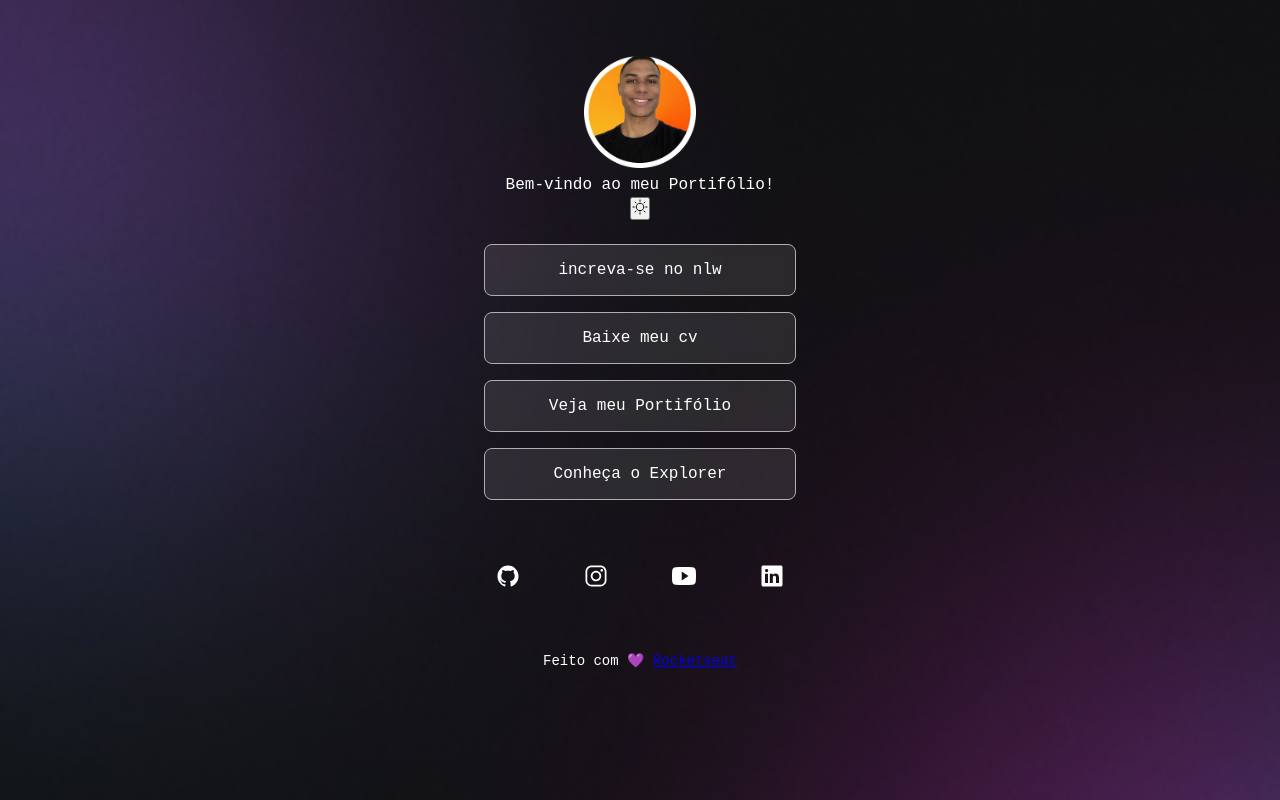
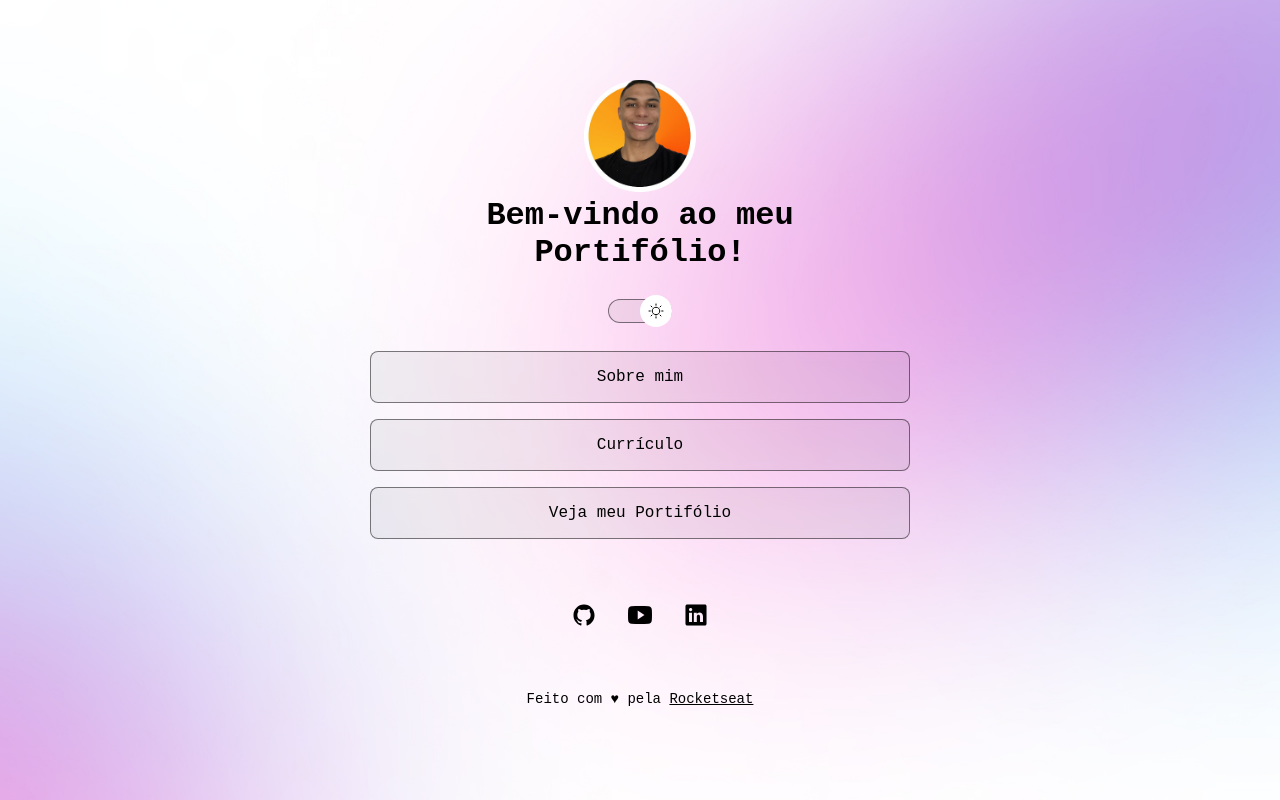
Before and after one commit to marckosalks/For-me, a plain HTML site: page index.html in a window 1280 px wide. Drawn offline with nearby package versions, Linux system fonts and the light colour scheme.

Commit message:
versão final

```diff
--- a/index.html
+++ b/index.html
@@ -1,67 +1,70 @@
 <!DOCTYPE html>
-<html lang="pt">
+<html lang="pt-br" class="light">
 
 <head>
-    <meta charset="UTF-8">
-    <meta name="viewport" content="width=device-width, initial-scale=1.0">
-    <link rel="stylesheet" href="./styles.css">
-    <link rel="preconnect" href="https://fonts.googleapis.com">
-    <link rel="preconnect" href="https://fonts.gstatic.com" crossorigin>
-    <link rel="preconnect" href="https://fonts.googleapis.com">
-    <link rel="preconnect" href="https://fonts.gstatic.com" crossorigin>
+    <link rel="preconnect" href="https://fonts.googleapis.com" />
+    <link rel="preconnect" href="https://fonts.gstatic.com" crossorigin />
+    <link href="https://fonts.googleapis.com/css2?family=Inter:wght@400;500&display=swap" rel="stylesheet" />
     <link href="https://fonts.googleapis.com/css2?family=JetBrains+Mono:wght@100;300;400;700;800&display=swap"
         rel="stylesheet">
-    <title>Portifólio</title>
+    <link rel="stylesheet" href="./styles.css">
+    <meta charset="UTF-8" />
+    <meta http-equiv="X-UA-Compatible" content="IE=edge" />
+    <meta name="viewport" content="width=device-width, initial-scale=1.0" />
+    <title>Apresentação</title>
 </head>
 
 <body>
-    <main id="container">
-        <div id="perfil">
+    <div id="container">
+        <div id="profile">
             <img id="image-perfil" src="./assets/light.png" alt="foto de Marcos Sales">
             <h1>Bem-vindo ao meu Portifólio!</h1>
-            <div class="switch">
-                <button id="buttonTheme">
-                    <img src="./assets/sun.svg" alt="darkMod">
-                </button>
         </div>
 
+        <div id="switch" onclick="toggleMode()">
+            <button></button>
+            <span></span>
+        </div>
 
-            <section class="links">
         <ul>
             <li>
-                        <a href="#">increva-se no nlw </a>
+                <a
+                    href="https://www.canva.com/design/DAFnxyXmMt8/RUHUvLw2KMUsDW25mW-vnw/watch?utm_content=DAFnxyXmMt8&utm_campaign=designshare&utm_medium=link&utm_source=publishsharelink">Sobre
+                    mim</a>
             </li>
+
             <li>
-                        <a href="#">Baixe meu cv</a>
+                <a
+                    href="https://www.canva.com/design/DAFmRzEcgMs/FTm1DnKNvnojR4CgfQk-lA/view?utm_content=DAFmRzEcgMs&utm_campaign=designshare&utm_medium=link&utm_source=publishsharelink">Currículo</a>
             </li>
+
             <li>
                 <a target="_blank" href="https://portifolimsales.netlify.app/">Veja meu Portifólio</a>
             </li>
-                    <li>
-                        <a href="#">Conheça o Explorer</a>
-                    </li>
+
         </ul>
-            </section>
-            <div class="social-midias">
-                <a href="#">
-                    <img src="./assets/GitHub.svg" alt="GitHub">
+        <div id="social-links">
+            <a href="https://github.com/marckosalks" target="_blank">
+                <ion-icon name="logo-github"></ion-icon>
             </a>
-                <a href="#">
-                    <img src="./assets/Instagram.svg" alt="Instagram">
+
+            <a href="https://youtube.com/maykbrito" target="_blank">
+                <ion-icon name="logo-youtube"></ion-icon>
             </a>
-                <a href="#">
-                    <img src="./assets/YouTube.svg" alt="YouTube">
-                </a>
-                <a href="#">
-                    <img src="./assets/LinkedIn.svg" alt="LinkedIn">
+
+            <a href="https://www.linkedin.com/in/devmarcossales/" target="_blank">
+                <ion-icon name="logo-linkedin"></ion-icon>
             </a>
         </div>
 
         <footer>
-                <p>Feito com 💜 <a href="#">Rocketseat</a></p>
+            Feito com ♥ pela <a href="https://rocketseat.com.br/">Rocketseat</a>
         </footer>
     </div>
-    </main>
+
+    <script type="module" src="https://unpkg.com/ionicons@5.5.2/dist/ionicons/ionicons.esm.js"></script>
+    <script nomodule src="https://unpkg.com/ionicons@5.5.2/dist/ionicons/ionicons.js"></script>
+    <script src="./script.js"></script>
 </body>
 
 </html>
--- /dev/null
+++ b/script.js
@@ -0,0 +1,12 @@
+const imagemPerfil = document.querySelector("#profile img");
+
+function toggleMode() {
+  const html = document.documentElement;
+  html.classList.toggle("light");
+
+  if (html.classList.contains("light")) {
+    imagemPerfil.setAttribute("src", "./assets/light.png");
+  } else {
+    imagemPerfil.setAttribute("src", "./assets/dark.png");
+  }
+}
--- a/styles.css
+++ b/styles.css
@@ -2,41 +2,114 @@
   margin: 0;
   padding: 0;
   box-sizing: border-box;
+  overflow: none;
+}
+
+:root {
+  --text-color: white;
+  --bg-url: url(./assets/bg-mobile.jpg);
+  --stroke-color: rgba(255, 255, 255, 0.5);
+  --surface-color: rgba(255, 255, 255, 0.05);
+  --surface-color-hover: rgba(0, 0, 0, 0.02);
+  --highlight-color: rgba(255, 255, 255, 0.2);
+  --switch-bg-url: url(./assets/moon-stars.svg);
+}
+
+.light {
+  --text-color: black;
+  --bg-url: url(./assets/bg-mobile-light.jpg);
+  --stroke-color: rgba(0, 0, 0, 0.5);
+  --surface-color: rgba(0, 0, 0, 0.05);
+  --surface-color-hover: rgba(0, 0, 0, 0.02);
+  --highlight-color: rgba(0, 0, 0, 0.1);
+  --switch-bg-url: url(./assets/sun.svg);
 }
 
 body {
-  font-family: "JetBrains", monospace;
-  background: url("./assets/bg-mobile.jpg") no-repeat top center/cover;
-  color: #ffffff;
+  background: var(--bg-url) no-repeat top center/cover;
+}
+
+body * {
+  font-family: "Jetbrains", monospace;
+  color: var(--text-color);
 }
 
 #container {
-  width: 360px;
+  width: 100%;
+  max-width: 588px;
   margin: 56px auto 0px;
   padding: 0 24px;
 }
 
-#perfil {
+/* profile */
+
+#profile {
   text-align: center;
+  padding: 24px;
 }
 
-#image-perfil {
-  width: 7rem;
+#profile img {
+  width: 112px;
 }
 
-h1 {
+#profile p {
+  font-weight: 500;
   line-height: 24px;
-  font-weight: 300;
-  font-size: 16px;
+  margin-top: 8px;
 }
 
-.links ul {
-  padding-top: 1rem;
+/* switch */
+
+#switch {
+  position: relative;
+  width: 64px;
+
+  margin: 4px auto;
+}
+
+#switch button {
+  width: 32px;
+  height: 32px;
+  background: white var(--switch-bg-url) no-repeat center;
+  border: 0;
+  border-radius: 50%;
+
+  position: absolute;
+  top: 50%;
+  left: 0;
+  z-index: 1;
+  transform: translateY(-50%);
+}
+
+#switch span {
+  display: block;
+  width: 64px;
+  height: 24px;
+  background: var(--surface-color);
+  border: 1px solid var(--stroke-color);
+  backdrop-filter: blur(4px);
+  -webkit-backdrop-filter: blur(4px);
+  border-radius: 9999px;
+  animation: slide-back 0.2s;
+}
+
+.light #switch button {
+  animation: slide-in 0.2s forwards;
+}
+
+#switch button:hover {
+  outline: 8px solid var(--highlight-color);
+}
+
+/* links */
+
+ul {
   list-style: none;
 
   display: flex;
   flex-direction: column;
-  gap: 1rem;
+  gap: 16px;
+
   padding: 24px 0;
 }
 
@@ -44,35 +117,39 @@ ul li a {
   display: flex;
   align-items: center;
   justify-content: center;
+
   padding: 16px 24px;
 
+  background: var(--surface-color);
+  border: 1px solid var(--stroke-color);
   border-radius: 8px;
-  border: solid rgb(175, 175, 175) 1px;
-  background: rgba(255, 255, 255, 0.1);
+
   backdrop-filter: blur(4px);
+  -webkit-backdrop-filter: blur(4px);
 
   text-decoration: none;
-  font-weight: 100;
-  color: #ffffff;
+  font-weight: 500;
+
   transition: background 0.2s;
 }
 
+/* pseudo-selector */
 ul li a:hover {
-  background: rgba(255, 255, 255, 0.05);
-  border: solid rgb(255, 255, 255) 1.5px;
+  background: var(--surface-color-hover);
+  border: 1.5px solid var(--text-color);
 }
 
-.social-midias {
+/* social links */
+#social-links {
   display: flex;
-  align-items: center;
   justify-content: center;
-  gap: 2rem;
 
   padding: 24px 0;
+
   font-size: 24px;
 }
 
-.social-midias a {
+#social-links a {
   display: flex;
   align-items: center;
   justify-content: center;
@@ -82,8 +159,8 @@ ul li a:hover {
   border-radius: 50%;
 }
 
-.social-midias a:hover {
-  background: rgba(255, 255, 255, 0.2);
+#social-links a:hover {
+  background: var(--highlight-color);
 }
 
 footer {
@@ -91,3 +168,33 @@ footer {
   text-align: center;
   font-size: 14px;
 }
+
+/* animation */
+
+@media (min-width: 700px) {
+  :root {
+    --bg-url: url(./assets/bg-desktop.jpg);
+  }
+
+  .light {
+    --bg-url: url(./assets/bg-desktop-light.jpg);
+  }
+}
+
+@keyframes slide-in {
+  from {
+    left: 0;
+  }
+  to {
+    left: 50%;
+  }
+}
+
+@keyframes slide-back {
+  from {
+    left: 50%;
+  }
+  to {
+    left: 0;
+  }
+}
```
Lines whose indentation alone changed are shown as unchanged.
